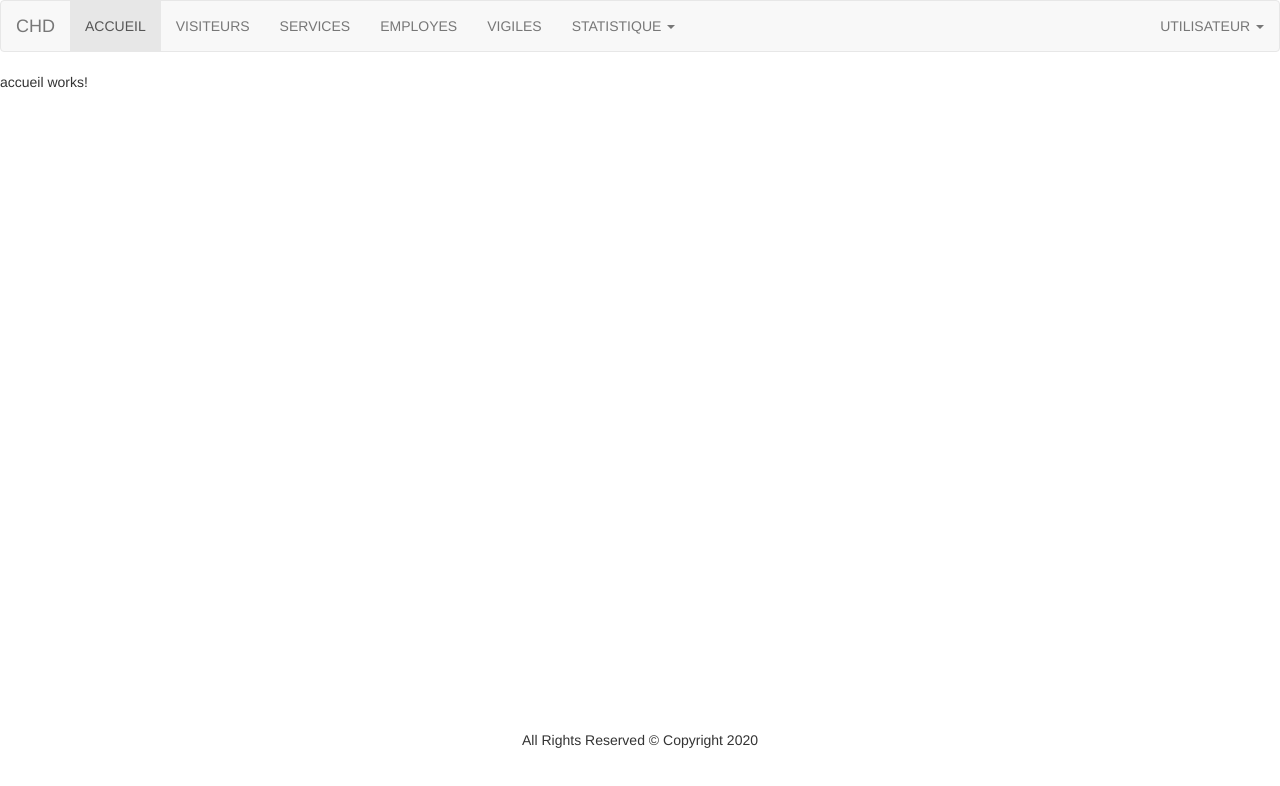
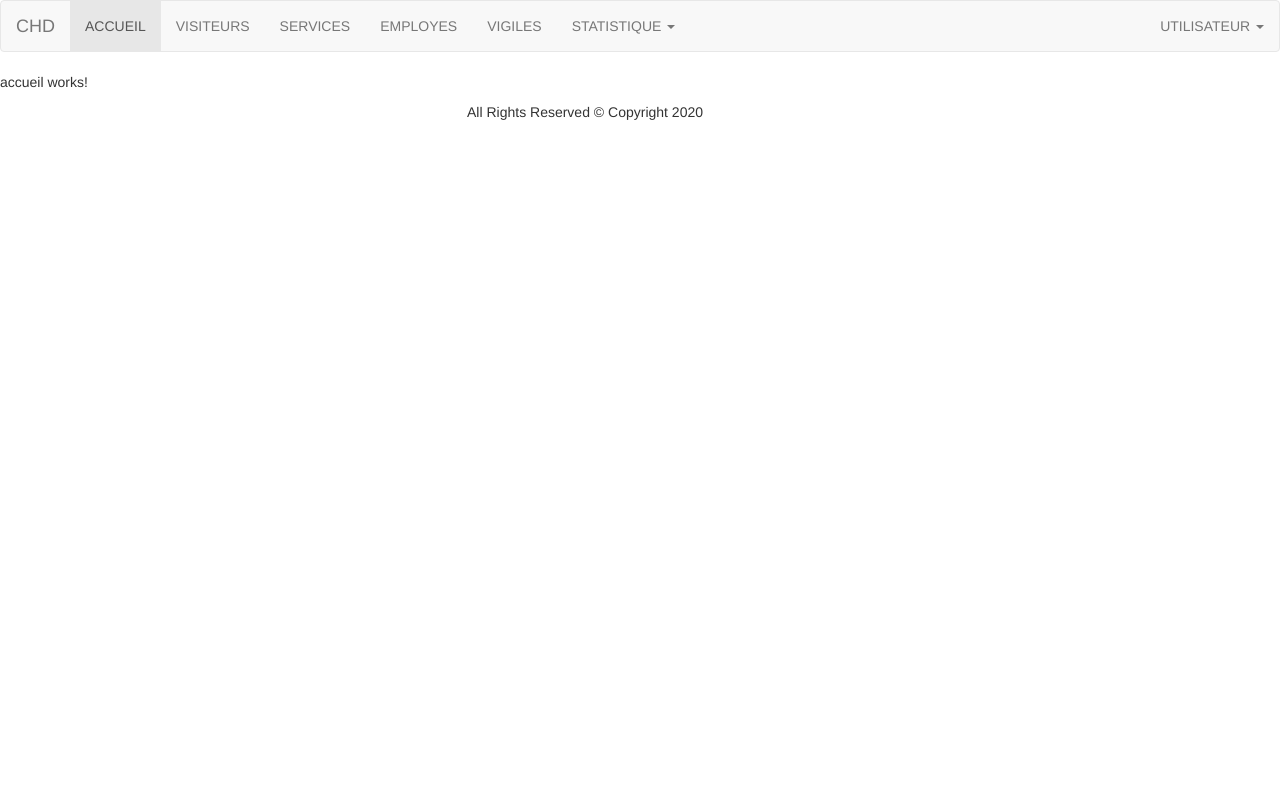
Before and after one commit to ZongoMathieu/interfacemio, an Angular app: page /accueil in a window 1280 px wide. Shown: the top 786 px of the page. Built offline with nearby package versions, Linux system fonts and the light colour scheme.

Commit message:
Condition de ractualisation asynchrone

```diff
--- a/src/app/services/services.component.ts
+++ b/src/app/services/services.component.ts
@@ -16,10 +16,10 @@ export class ServicesComponent implements OnInit {
   }
 
   getServices(){
-    this.appServ.getResource("/services")
+    this.appServ.getResource("/allservices")
     .subscribe(data=>{
       this.services=data;
-      //console.log(data);
+      console.log(data);
 
     },err=>{
       console.log(err);
--- a/src/app/visiteurs/visiteurs.component.ts
+++ b/src/app/visiteurs/visiteurs.component.ts
@@ -12,7 +12,9 @@ export class VisiteursComponent implements OnInit {
   constructor(private appSer: AppService) { }
 
   ngOnInit(): void {
-    this.getVisiteurs();
+    //setInterval(()=>{this.getVisiteurs();},6000)
+    this.getVisiteurs()
+
   }
 
   private getVisiteurs(){
--- a/src/styles.css
+++ b/src/styles.css
@@ -1,9 +1,9 @@
 /* You can add global styles to this file, and also import other style files */
 
 .footer {
-    position: absolute;
+    position: relative;
     bottom: 0;
-    width: 100%;
+    width: 0;
     height: 70px;
     text-align: center;
 }
```
